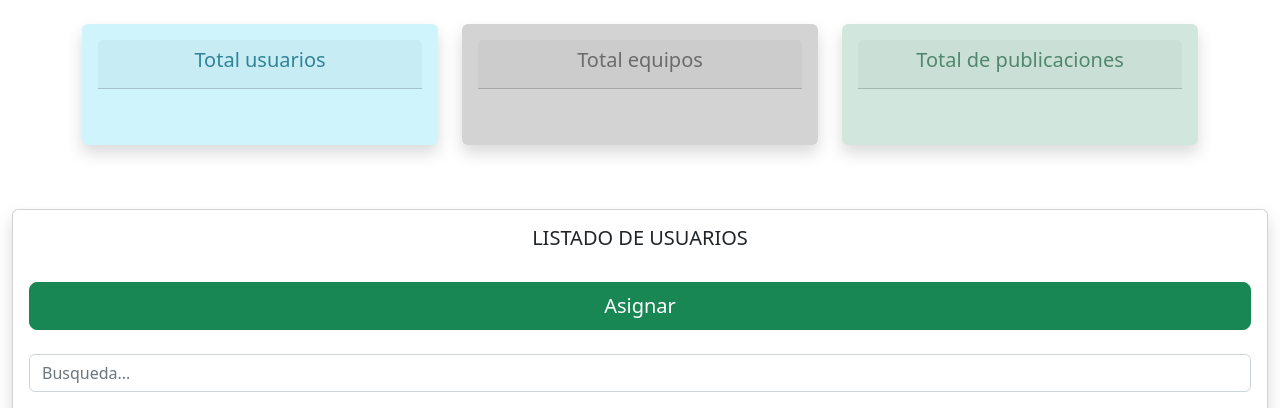
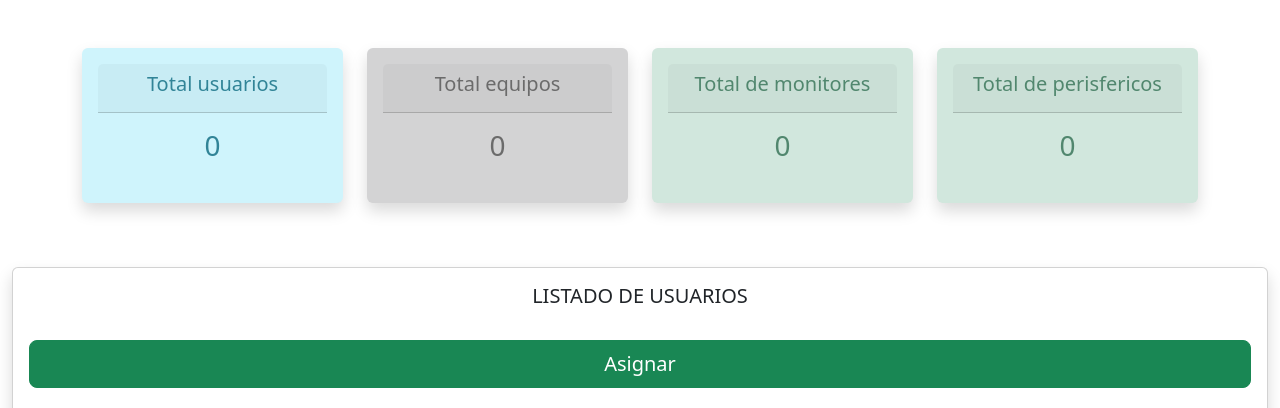
Before and after one commit to julioznava/Inventario-TI, a Django app: page /panel/ in a window 1280 px wide. Shown: the part 70-478 px from the top of the page. Run offline with Django 4.2, Linux system fonts and the light colour scheme; data that the repository does not hold is empty; some libraries are stand-ins or nearby versions.

Commit message:
Actualizacion menu asignacion-V1

```diff
--- a/inventarioti/settings.py
+++ b/inventarioti/settings.py
@@ -26,6 +26,9 @@ SECRET_KEY = 'django-insecure-$*6fplfq-u5lfe7$pzv!7a507(whlcpyjzn416l)^dtpo2^wu7
 DEBUG = True
 
 ALLOWED_HOSTS = ['192.168.3.19']
+
+LOGIN_REDIRECT_URL = 'panel'
+LOGOUT_REDIRECT_URL = '/'
 
 
 # Application definition
--- a/inventariotipro/models.py
+++ b/inventariotipro/models.py
@@ -85,7 +85,7 @@ opcion_DEPARTAMENTOS = [
     ["Corporativo","Corporativo"],
     ["Ventas","Ventas"],
     ["BTA","BTA"],
-    ["BTG","BTG"],
+    ["Grupos","Grupos"],
     ["BTO","BTO"],
     ["Administracion","Administracion"],
     ["Operaciones","Operaciones"],
--- a/inventariotipro/templates/Asignar/asignacion.html
+++ b/inventariotipro/templates/Asignar/asignacion.html
@@ -16,7 +16,7 @@
                             {{ form | crispy }}
                             <br>
                             <div class="d-flex justify-content-end">
-                                <input type="reset" value="cancelar" class="btn btn-secondary">
+                                <a href="{% url 'panel' %}" class="btn btn-secondary">Volver</a>
                                 &nbsp;
                                 <button class="btn btn-success" type="submit" id="btnenviar">Enviar</button>
                             </div>
--- a/inventariotipro/templates/Equipos/equipos.html
+++ b/inventariotipro/templates/Equipos/equipos.html
@@ -16,7 +16,7 @@
                             {{ form | crispy }}
                             <br>
                             <div class="d-flex justify-content-end">
-                                <input type="reset" value="cancelar" class="btn btn-secondary">
+                                <a href="{% url 'listarequipos' %}" class="btn btn-secondary">Volver</a>
                                 &nbsp;
                                 <button class="btn btn-success" type="submit" id="btnenviar">Enviar</button>
                             </div>
--- a/inventariotipro/templates/Equipos/listarequipos.html
+++ b/inventariotipro/templates/Equipos/listarequipos.html
@@ -19,7 +19,7 @@
                                 <th>Disco duro</th>
                                 <th>RAM</th>
                                 <th>Direccion IP</th>
-                                <th>Nombre equipo</th>
+                                <th>Hostname</th>
                                 <th>Estado</th>
                                 <th>Observaciones</th>
                             </tr>
@@ -31,7 +31,7 @@
                                 <td>{{ l.modelo }}</td>
                                 <td>{{ l.procesador }}</td>
                                 <td>{{ l.sistema_operativo }}</td>
-                                <td>{{ l.direccion_ip }}</td>
+                                <td>{{ l.disco_duro }}</td>
                                 <td>{{ l.memoria_ram }}</td>
                                 <td>{{ l.direccion_ip }}</td>
                                 <td>{{ l.hostname }}</td>
--- a/inventariotipro/templates/Monitores/monitores.html
+++ b/inventariotipro/templates/Monitores/monitores.html
@@ -16,7 +16,7 @@
                             {{ form | crispy }}
                             <br>
                             <div class="d-flex justify-content-end">
-                                <input type="reset" value="cancelar" class="btn btn-secondary">
+                                <a href="{% url 'listarmonitores' %}" class="btn btn-secondary">Volver</a>
                                 &nbsp;
                                 <button class="btn btn-success" type="submit" id="btnenviar">Enviar</button>
                             </div>
--- a/inventariotipro/templates/Perifericos/perifericos.html
+++ b/inventariotipro/templates/Perifericos/perifericos.html
@@ -16,7 +16,7 @@
                             {{ form | crispy }}
                             <br>
                             <div class="d-flex justify-content-end">
-                                <input type="reset" value="cancelar" class="btn btn-secondary">
+                                <a href="{% url 'listarperifericos' %}" class="btn btn-secondary">Volver</a>
                                 &nbsp;
                                 <button class="btn btn-success" type="submit" id="btnenviar">Enviar</button>
                             </div>
--- a/inventariotipro/templates/panel.html
+++ b/inventariotipro/templates/panel.html
@@ -1,47 +1,62 @@
 {% include 'baseti.html' %}
 {% load static %}
+<br>
 <br>
      <!-- ALERTAS DASHBOARD -->
     <div class="container">
         <div class="row">
-            <div class="col-4">
+            <div class="col-3">
                 <div class="col-md">
                     <div class="card text-center text-dark mb-3 alert alert-info shadow" id="total_listarusuario" style="border: none;">
                         <div class="card-header">
                             <h5 class="card-title" style="color: #318497">Total usuarios</h5>
                         </div>
                         <div class="card-body">
-                            <h3 class="card-title" style="color: #318497">{{ total_listarusuario }}</h3>
+                            <h3 class="card-title" style="color: #318497">{{ total_listarasignaciones }}</h3>
                         </div>
                     </div>
                 </div>
             </div>
 
-            <div class="col-4">
+            <div class="col-3">
                 <div class="col-md">
                     <div class="card text-center text-dark mb-3 alert alert-dark shadow" id="total_listarusuario" style="border: none">
                         <div class="card-header">
                             <h5 class="card-title" style="color: #6B6B6B">Total equipos</h5>
                         </div>
                         <div class="card-body">
-                            <h3 class="card-title" style="color: #6B6B6B">{{ total_listarecolector }}</h3>
+                            <h3 class="card-title" style="color: #6B6B6B">{{ total_equipos }}</h3>
                         </div>
                     </div>
                 </div>
             </div>
 
-            <div class="col-4">
+            <div class="col-3">
                 <div class="col-md">
                     <div class="card text-center text-dark mb-3 alert alert-success shadow" id="total_listarusuario" style="border: none">
                         <div class="card-header">
-                            <h5 class="card-title" style="color: #51876E">Total de publicaciones</h5>
+                            <h5 class="card-title" style="color: #51876E">Total de monitores</h5>
                         </div>
                         <div class="card-body">
-                            <h3 class="card-title" style="color: #51876E">{{ total_listaraviso }}</h3>
+                            <h3 class="card-title" style="color: #51876E">{{ total_monitores }}</h3>
                         </div>
                     </div>
                 </div>
             </div>
+
+            <div class="col-3">
+                <div class="col-md">
+                    <div class="card text-center text-dark mb-3 alert alert-success shadow" id="total_listarusuario" style="border: none">
+                        <div class="card-header">
+                            <h5 class="card-title" style="color: #51876E">Total de perisfericos</h5>
+                        </div>
+                        <div class="card-body">
+                            <h3 class="card-title" style="color: #51876E">{{ total_perisfericos }}</h3>
+                        </div>
+                    </div>
+                </div>
+            </div>
+
         </div>
     </div>
 <br>
@@ -71,7 +86,7 @@
                             <th>Perifericos</th>
 
                         </tr>
-                            {% for asignacion in listarasignacion %}
+                            {% for asignacion in listar_asignaciones %}
                         <tr>
                             <td>{{ asignacion.usuarios}}</td>
                             <td>{{ asignacion.departamentos }}</td>
--- a/inventariotipro/views.py
+++ b/inventariotipro/views.py
@@ -22,13 +22,19 @@ def login(request):
 def panel(request):
     busqueda_asignacion = request.GET.get("busqueda_asignacion")
 
-    listarasignacion = Asignacion.objects.all()
-
-    total_listarasignacion = listarasignacion.count()
+    listar_asignaciones = Asignacion.objects.all()
+    listar_equipos = Equipos.objects.all()
+    listar_monitores = Monitores.objects.all()
+    listar_perisfericos = Perifericos.objects.all()
 
 
+    total_listarasignaciones = listar_asignaciones.count()
+    total_equipos = listar_equipos.count()
+    total_monitores = listar_monitores.count()
+    total_perisfericos = listar_perisfericos.count()
+
     if busqueda_asignacion:
-        listarasignacion = Asignacion.objects.filter(
+        listar_asignaciones = Asignacion.objects.filter(
             Q(usuarios__icontains=busqueda_asignacion) |
             Q(departamentos__icontains=busqueda_asignacion) |
             Q(equipo__icontains=busqueda_asignacion) |
@@ -38,8 +44,11 @@ def panel(request):
         ).distinct()
 
     context = {
-        'listarasignacion': listarasignacion,
-        'total_listarasignacion': total_listarasignacion
+        'listar_asignaciones': listar_asignaciones,
+        'total_listarasignaciones': total_listarasignaciones,
+        'total_equipos': total_equipos,
+        'total_monitores': total_monitores,
+        'total_perisfericos': total_perisfericos,
 
 
     }
```
